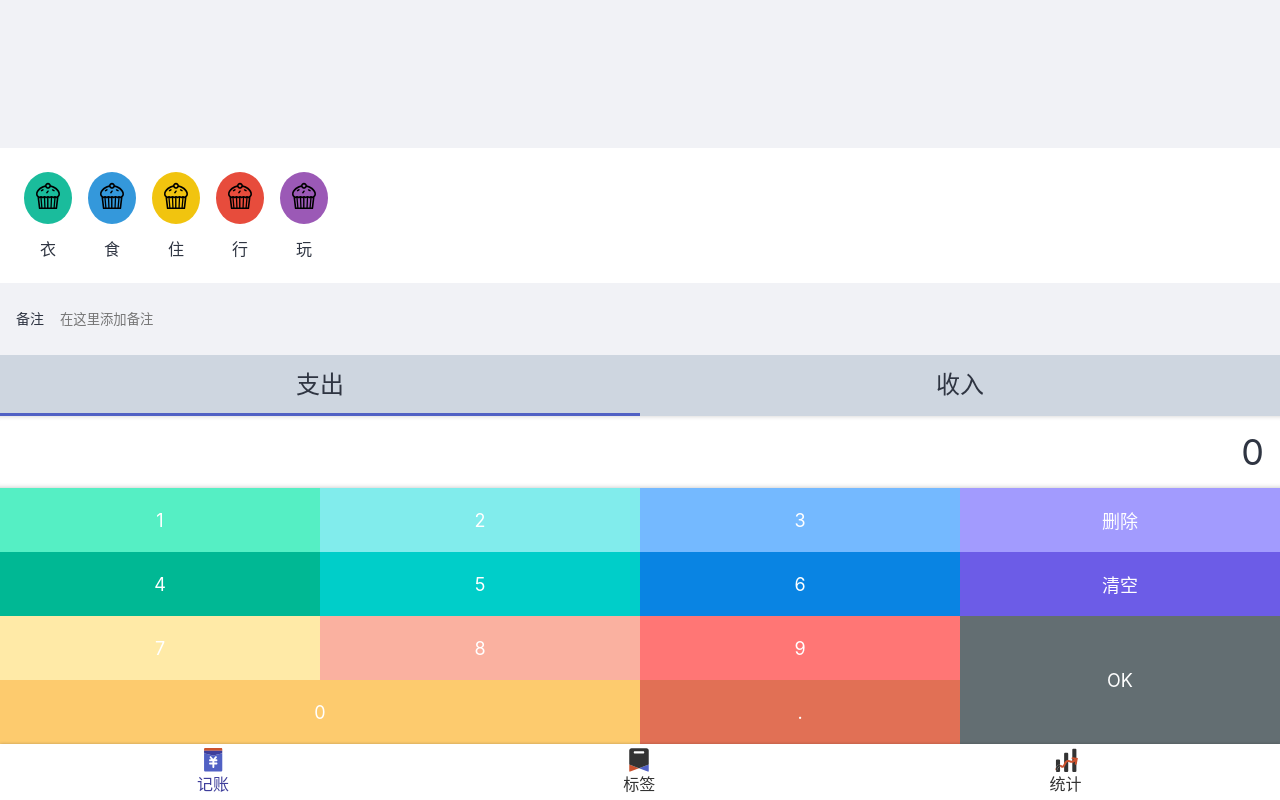
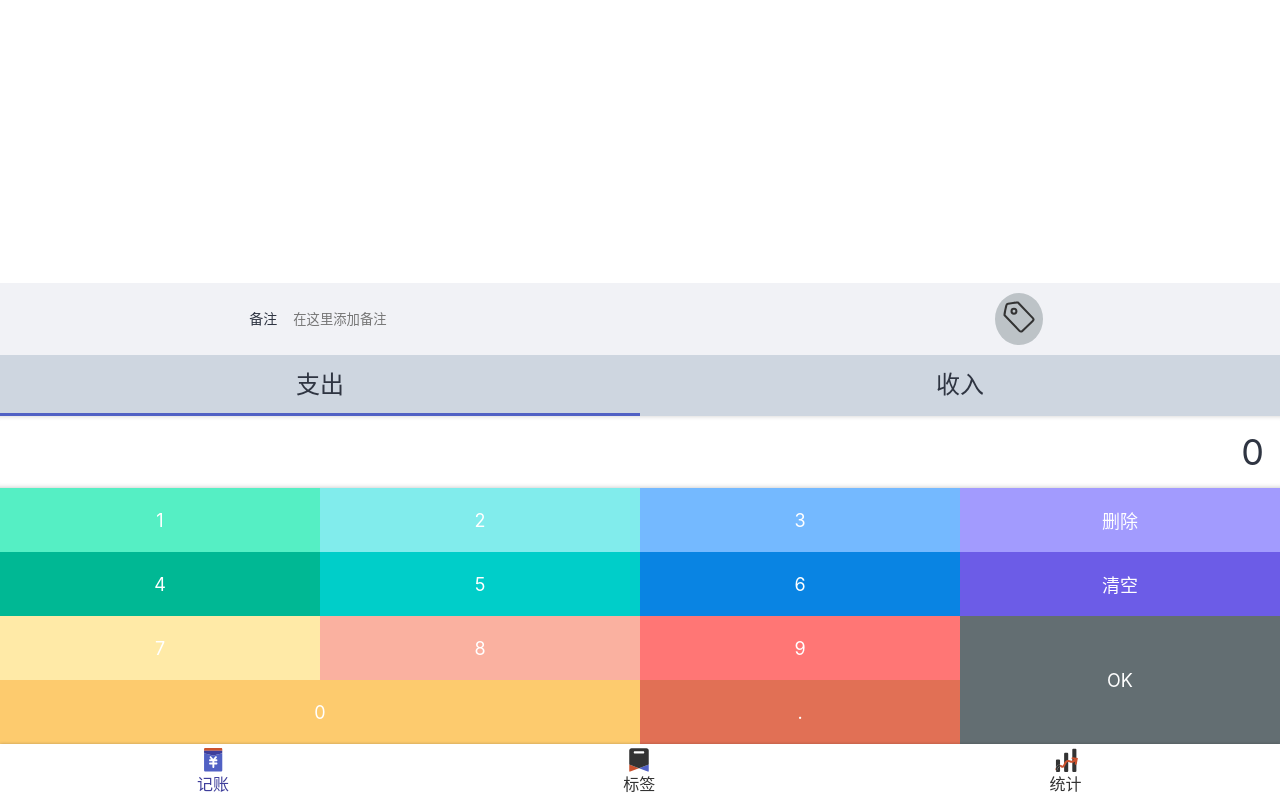
Before and after one commit to Gouson/icebookkeeping-react, a React app: page /statistics#/money in a window 1280 px wide. Built offline with nearby package versions, Linux system fonts and the light colour scheme.

Commit message:
统计页面

```diff
--- a/package.json
+++ b/package.json
@@ -25,6 +25,7 @@
     "case-sensitive-paths-webpack-plugin": "2.3.0",
     "classnames": "^2.3.1",
     "css-loader": "4.3.0",
+    "dayjs": "^1.10.4",
     "dotenv": "8.2.0",
     "dotenv-expand": "5.1.0",
     "eslint": "^7.11.0",
--- /dev/null
+++ b/src/components/IconWithColor.tsx
@@ -0,0 +1,39 @@
+import classNames from "classnames";
+import styled from "styled-components"
+import Icon from "../components/Icon";
+const Wrapper = styled.li`
+    display:flex;
+    flex-direction:column;
+    align-items:center;
+    padding:4px;
+    margin:4px 0;
+    .icon-wrapper{
+        padding:8px;
+        border-radius:50%;
+        background:#bdc3c7;
+    }
+    .icon-main{
+        font-size:32px;
+    }
+    >span{
+        display:inline-block;
+        border-radius:4px;
+        margin-top:16px;
+    }
+`
+type Props = {
+    iconName: string,
+    color?: string,
+    onClick?: () => void
+} & React.HTMLAttributes<HTMLDivElement>;
+const IconWithColor: React.FC<Props> = (props) => {
+    const { iconName, children, className, ...rest } = props
+    return (
+        <Wrapper onClick={props.onClick} className={classNames(className)}>
+            <div className={classNames("icon-wrapper")} style={props.color ? { background: props.color } : {}} {...rest} >
+                <Icon className="icon-main" name={props.iconName} />
+            </div>
+        </Wrapper>
+    )
+}
+export { IconWithColor }
--- a/src/hooks/useRecords.tsx
+++ b/src/hooks/useRecords.tsx
@@ -1,7 +1,7 @@
 import { useEffect, useState } from "react"
 import { useUpdate } from "./useUpdate"
 
-type RecordItem = {
+export type RecordItem = {
     tagIds: number[],
     note: string,
     category: '+' | '-',
--- a/src/views/Money.tsx
+++ b/src/views/Money.tsx
@@ -6,11 +6,35 @@ import { NumberPadSection } from './Money/NumberPadSection';
 import { TagsSection } from './Money/TagsSection';
 import { useState } from 'react';
 import { useRecords } from 'hooks/useRecords';
+import { useTags } from 'hooks/useTags';
+import { IconWithColor } from 'components/IconWithColor';
 const MyLayout = styled(Layout)`
    display: flex;
    flex-direction:column;
    .grow{
     flex-grow:1;
+    background:#FFF;
+    overflow:auto;
+   }
+
+   .notes-tags{
+       display:flex;
+       justify-content:space-around;
+       align-items:center;
+       position: relative;
+       .tags-section-wrapper{
+           width:100vw;
+            transition:ease 1s linear ;
+            position: absolute;
+            bottom:-130px;
+            z-index:10;
+            &.show{
+                display:block;
+            }
+            &.hidden{
+                display:none;
+            }
+        }
    }
 `
 type Category = '-' | '+'
@@ -27,21 +51,43 @@ function Money() {
     const onChange = (obj: Partial<Selected>) => {
         setSelected({ ...selected, ...obj })
     }
-
+    const { findTag } = useTags()
     const { addRecord } = useRecords()
     const submit = () => {
         const resultStatus = addRecord(selected)
         if (resultStatus) {
             alert('保存成功')
             setSelected(defaultFormData)
+            setShowTagsSeciton(false)
         }
+
+    }
+    const [showTagsSeciton, setShowTagsSeciton] = useState(false)
+    const toggleTagsSection = () => {
+        setShowTagsSeciton(!showTagsSeciton)
     }
     return (
 
         <MyLayout >
-            <div className="grow"></div>
-            <TagsSection value={selected.tagIds} onChange={tagIds => onChange({ tagIds })} />
-            <NoteSection value={selected.note} onChange={note => onChange({ note })} />
+            <div className="grow">
+
+            </div>
+
+
+            <div className="notes-tags">
+                <div className={showTagsSeciton ? 'tags-section-wrapper show' : 'tags-section-wrapper hidden'}>
+                    <TagsSection value={selected.tagIds} onChange={tagIds => onChange({ tagIds })} />
+                </div>
+
+                <NoteSection value={selected.note} onChange={note => onChange({ note })} />
+                <div onClick={toggleTagsSection}>
+                    {
+                        selected.tagIds.length <= 0 ?
+                        <IconWithColor iconName={'defaultTag'}></IconWithColor> :
+                        <div><IconWithColor iconName={findTag(selected.tagIds[0]).iconName} color={findTag(selected.tagIds[0]).color} /></div>
+                    }
+                </div>
+            </div>
             <CategorySection value={selected.category} onChange={category => onChange({ category })} />
             <NumberPadSection value={selected.amount} onChange={value => onChange({ amount: value })} onOk={submit} />
         </MyLayout >
--- a/src/views/Money/NumberPadSection.tsx
+++ b/src/views/Money/NumberPadSection.tsx
@@ -25,6 +25,7 @@ const NumberPadSection: React.FC<Props> = (props) => {
         if (text === null) { return }
         if (text === 'OK') {
             props.onOk && props.onOk()
+            _setOutput('0')
             return
         }
         if ('0123456789.'.split('').concat(['删除', '清空', 'OK']).indexOf(text) >= 0) {
--- a/src/views/Statistics.tsx
+++ b/src/views/Statistics.tsx
@@ -1,8 +1,77 @@
+import { useState } from 'react';
 import Layout from '../components/Layout';
+import { CategorySection } from './Money/CategorySection';
+import { RecordItem, useRecords } from '../hooks/useRecords';
+import { IconWithColor } from 'components/IconWithColor';
+import { useTags } from 'hooks/useTags';
+import styled from 'styled-components';
+import day from 'dayjs'
+const RecordItemDiv = styled.div`
+    display:flex;
+    justify-content:space-between;
+    align-items:center;
+    padding:10px 16px;
+    >.date{
+        padding:0 8px;
+    }
+    >.money{
+        flex-grow:1;
+        text-align:right;
+    }
+`
+const Header = styled.h3`
+    font-size:18px;
+    line-height:20px;
+    padding:10px 16px;
+`
 function Statistics() {
+    const [category, setCategory] = useState<'+' | '-'>('-')
+    const { records } = useRecords()
+    const { findTag } = useTags()
+    const selectedRecords = records.filter(r => r.category === category)
+    const hash: { [K: string]: RecordItem[] } = {}
+    selectedRecords.map(r => {
+        const key = day(r.createdAt).format('YYYY-MM-DD')
+        const value = r
+        if (!(key in hash)) {
+            hash[key] = []
+        }
+        hash[key].push(value)
+    })
+
+    const array = Object.entries(hash).sort((a, b) => {
+        // a[0]b[0]
+        if (a[0] === b[0]) {
+            return 0
+        }
+        if (day(a[0]).isAfter(b[0])) {
+            return -1
+        }
+        if (day(a[0]).isBefore(b[0])) {
+            return 1
+        }
+        return 0
+
+    })
     return (
         <Layout >
-            <h2>Statistics</h2>
+            <CategorySection value={category} onChange={value => setCategory(value)} />
+            {array.map(([date, records]) => <div key={date}>
+                <Header>{date}</Header>
+                <div>
+                    {records.map(r => {
+                        return (
+                            <RecordItemDiv key={r.createdAt}>
+                                <IconWithColor iconName={findTag(r.tagIds[0]).iconName} color={findTag(r.tagIds[0]).color} />
+                                {/* <span> {r.note}</span> */}
+                                <span className="date">{day(r.createdAt).format('YYYY-MM-DD')}</span>
+                                <span className="money">￥{r.amount}</span>
+                            </RecordItemDiv>
+                        )
+                    })}
+                </div>
+            </div>)}
+
         </Layout>
     );
 }
```
Also changed, not shown: src/views/Money/TagsSection.tsx (+0 -18 lines), src/icons/defaultTag.svg (added), 1 other file (tests, documents, lock files or other folders).
